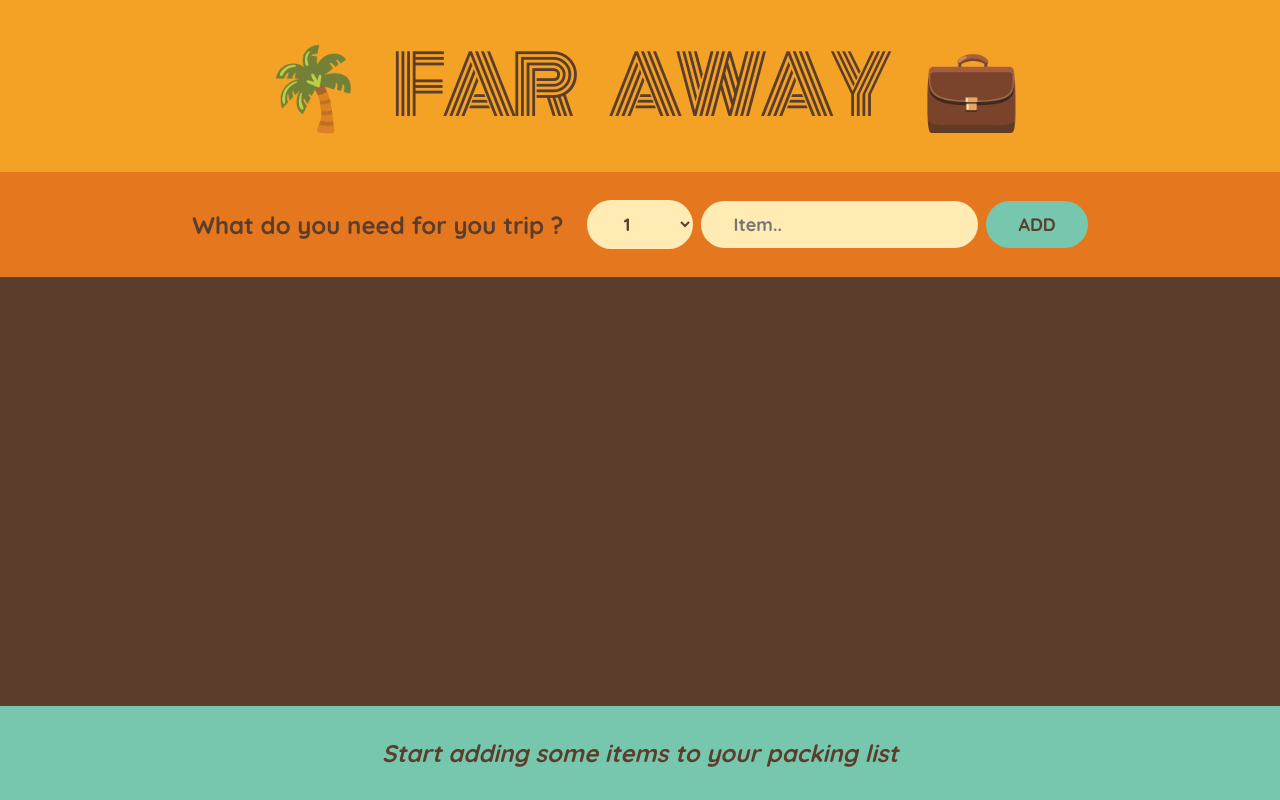
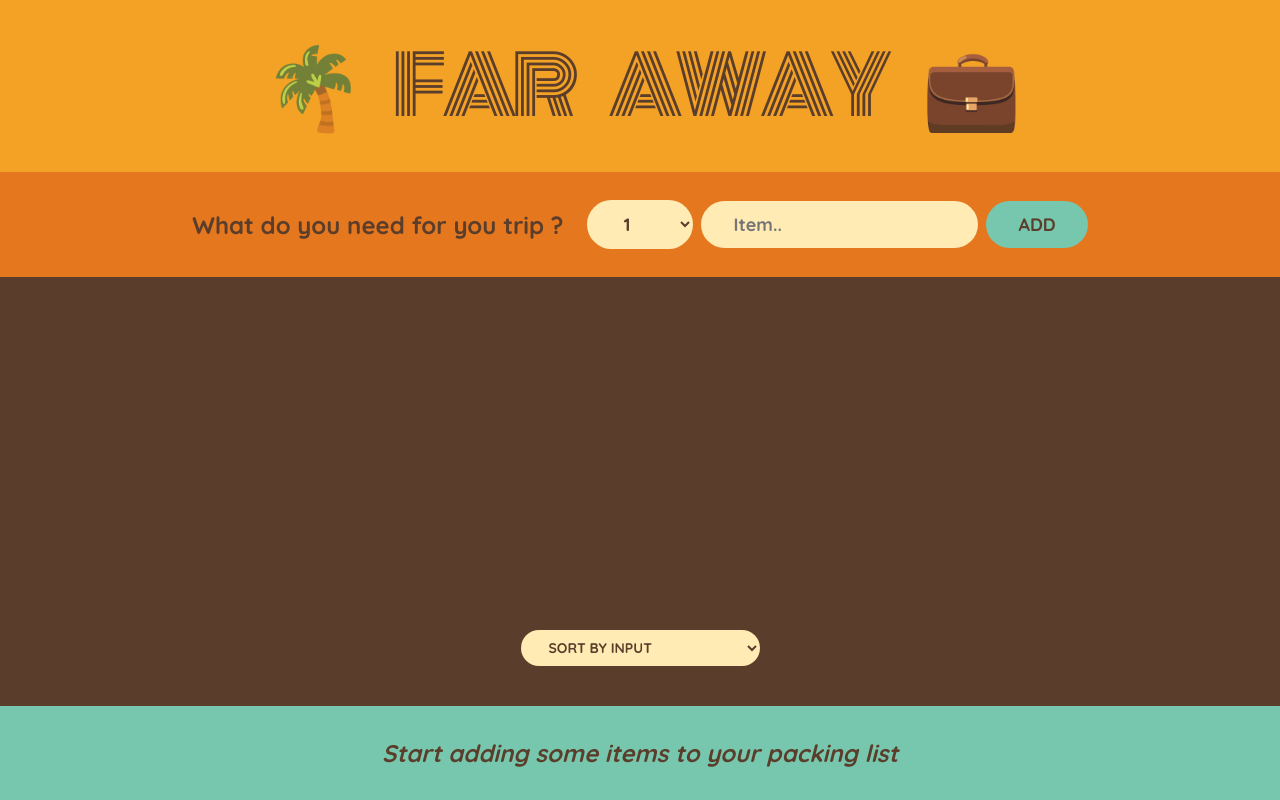
Before and after one commit to AkshitLakhera/React-bootcamp-projects, a React (Create React App) app in the folder React  project 3/travel-list/: page / in a window 1280 px wide. Built offline with nearby package versions, Linux system fonts and the light colour scheme.

Commit message:
Added sorting fucntionality

```diff
--- a/React  project 3/travel-list/src/App.js
+++ b/React  project 3/travel-list/src/App.js
@@ -63,12 +63,29 @@ return (
 )
 }
 function PackingList ({items,onDeleteItems,onToggleItems}){
+const [sortBy,setSortBy] =useState("input") //by default sorted by input
+let sortedItem
+if(sortBy === "input")  sortedItem = items;
+if (sortBy=== "description") sortedItem =items
+.slice()
+.sort((a,b) => a.description.localCompare(b.description));
+if(sortBy === "packed") sortedItem= items
+.splice()
+.sort((a,b) =>  Number(a.packed) - Number(b.packed));
 return(
 <div className = 'list'>
     <ul>
-    {items.map(item=>(<Item item = {item}  key = {item.id}  onDeleteItems={onDeleteItems}  onToggleItems={onToggleItems}/>))}
+    {sortedItem.map(item=>(<Item item = {item}  key = {item.id}  onDeleteItems={onDeleteItems}  onToggleItems={onToggleItems}/>))}
 
 </ul>
+{/* Sorting element added */}
+<div className='actions'>
+    <select value={sortBy} onChange={(e) => setSortBy(e.target.value)}>
+        <option value="input">Sort by input</option>
+        <option value= "description">Sort by description</option>
+        <option value="packed">Sort by packed status</option>
+    </select>
+</div>
 </div>
 );
 }
```
